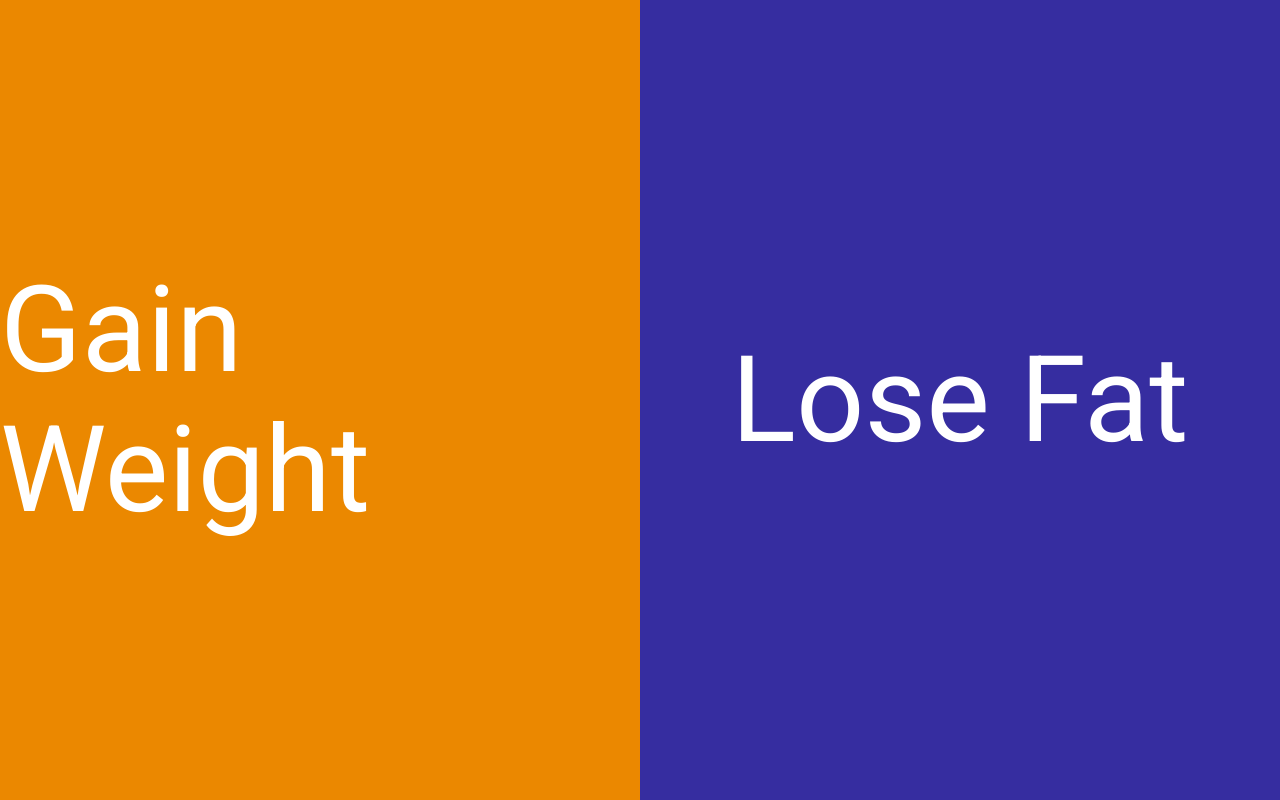
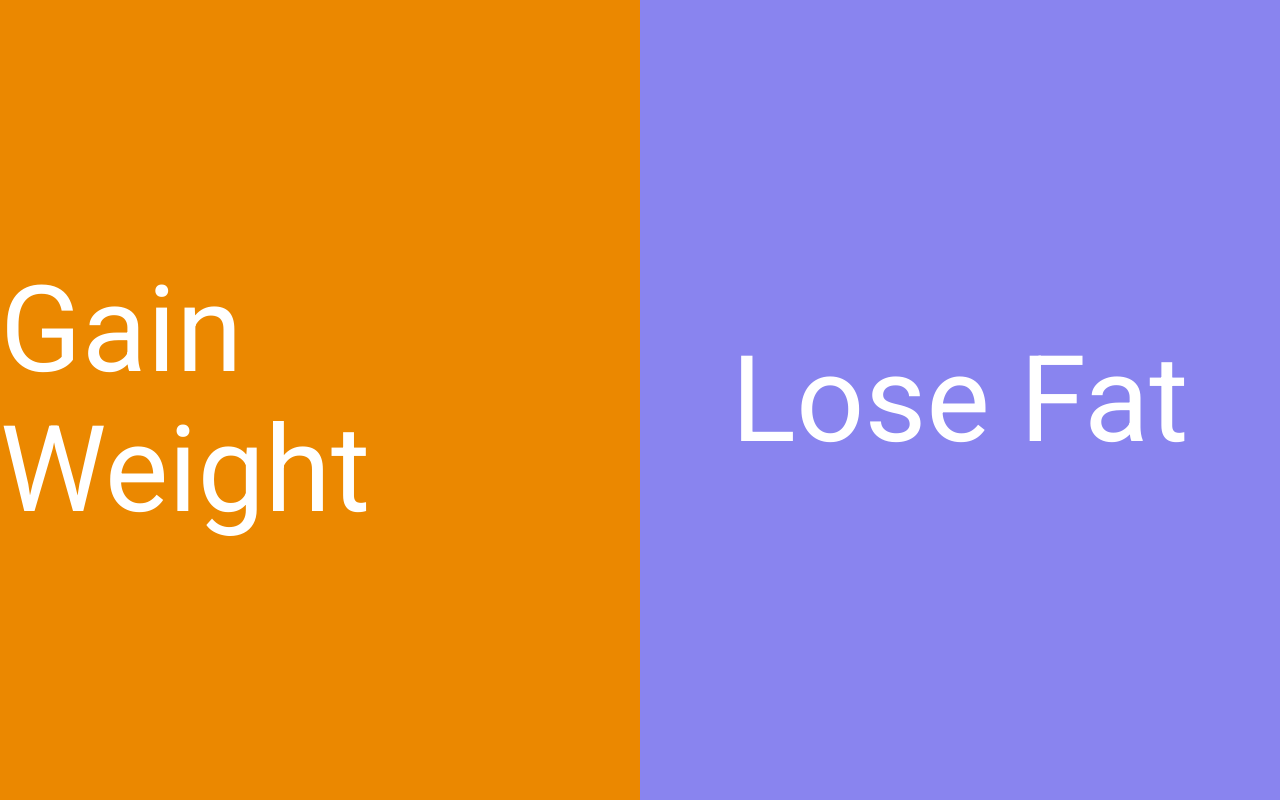
Before and after one commit to vibbyg/hack-the-valley-7, a Svelte app: page / in a window 1280 px wide. Built offline with nearby package versions, Linux system fonts and the light colour scheme; a web font is replaced by a local one.

Commit message:
lighter blue

```diff
--- a/src/vars.sass
+++ b/src/vars.sass
@@ -25,6 +25,6 @@ $cyan: #66ffe6
 $mono: 'iosekva web', monospace
 
 $gain: #eb8800
-$lose: #362da0
+$lose: #8984ef
 $color: $white
 $background: $black
```
